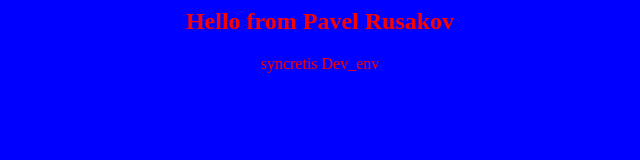
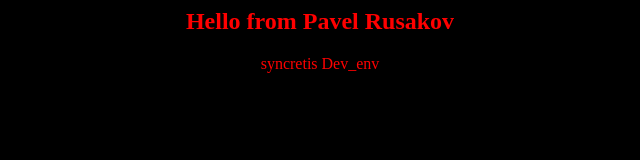
Before and after one commit to BloodH1tman/syncretis_devops, a plain HTML site: page index.html in a window 1280 px wide. Shown: the whole page, without its empty margins (320-960 px from the left). Drawn offline with Linux system fonts and the light colour scheme.

Commit message:
dev 1237

```diff
--- a/index.html
+++ b/index.html
@@ -1,5 +1,5 @@
 <html>
-<body bgcolor=blue>
+<body bgcolor=black>
 <center>
 <h2><font color=red>Hello from Pavel Rusakov</font></h2>
 
```
